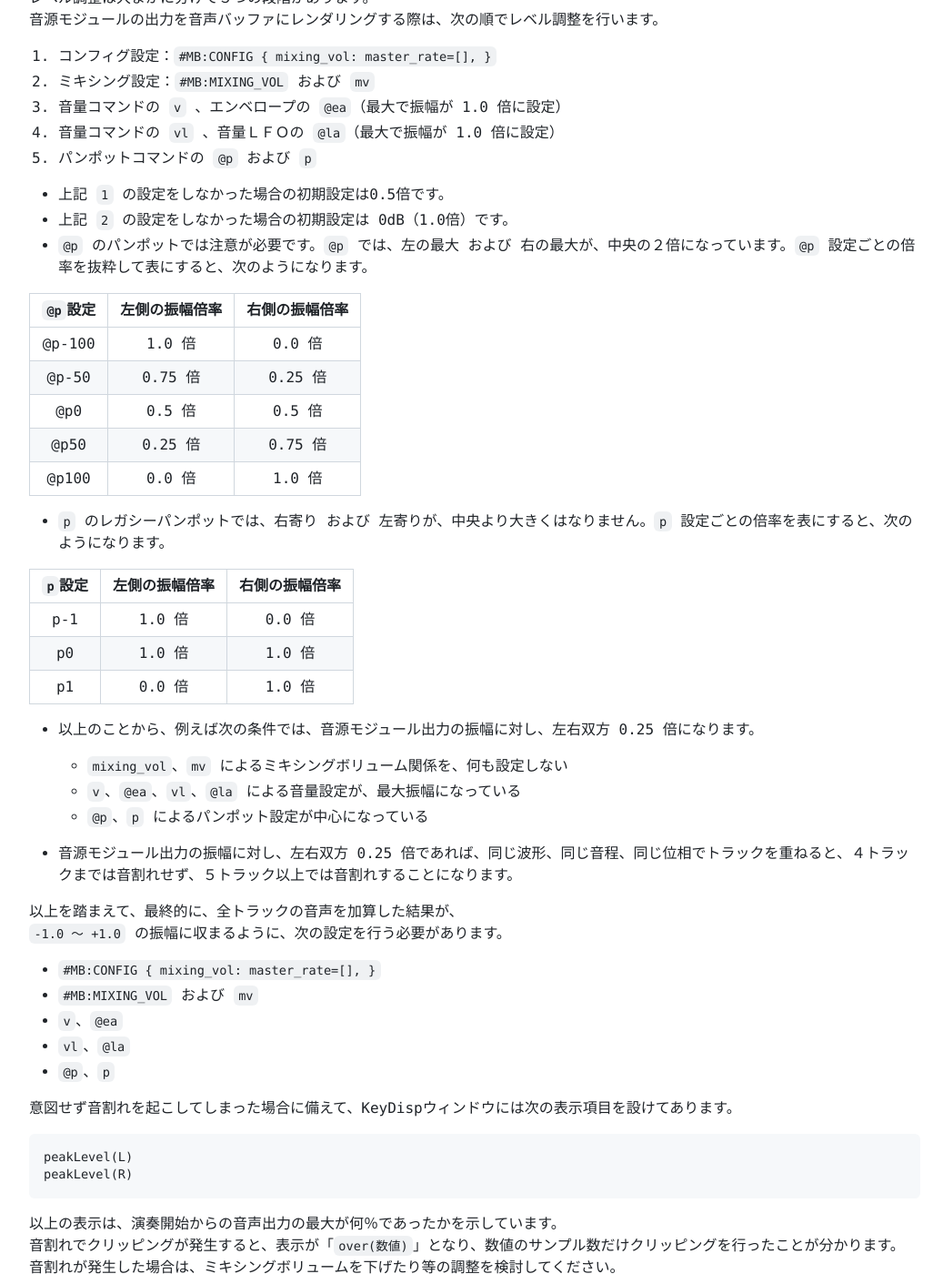
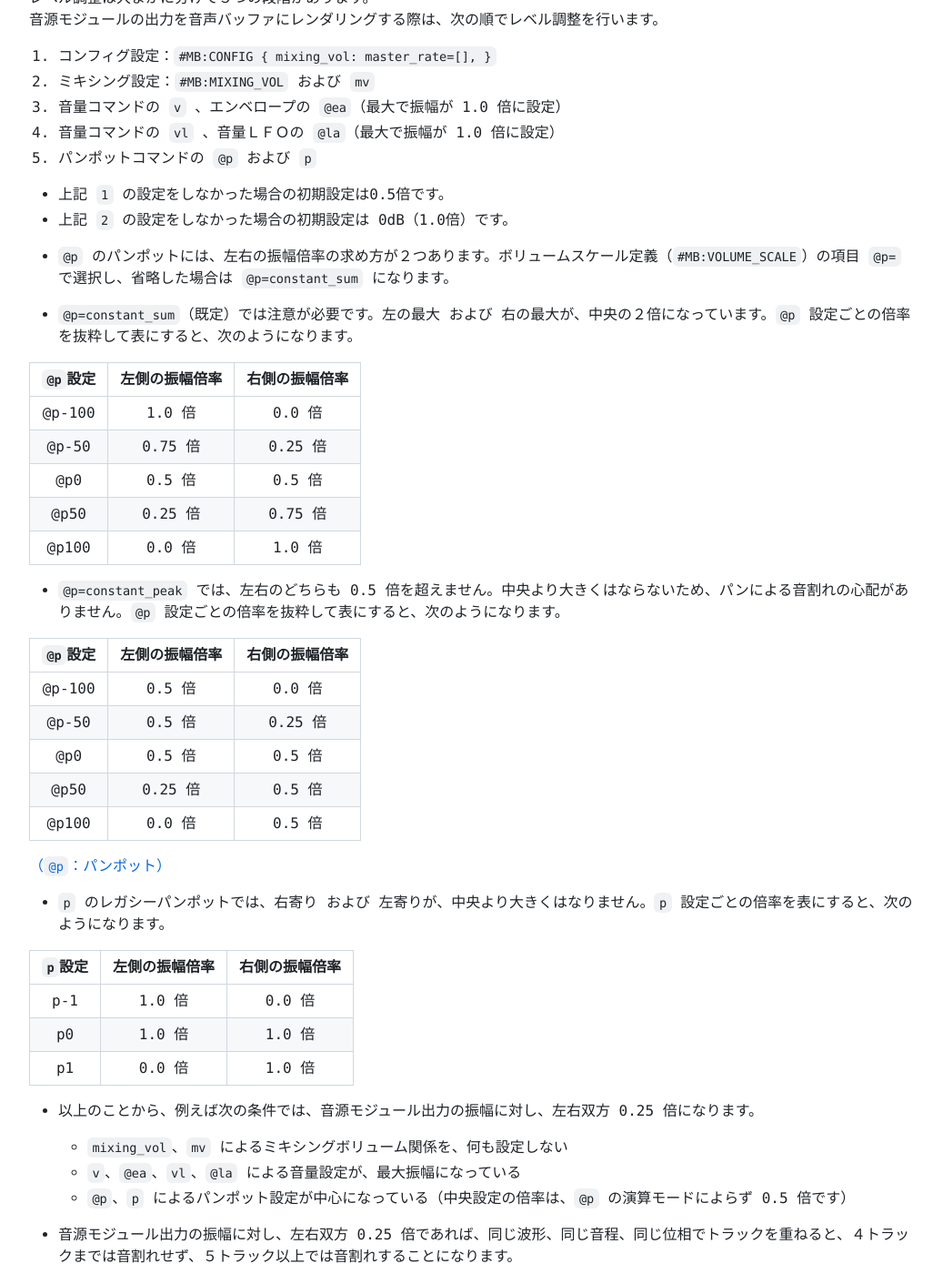
Before and after one commit to lineardrive/V3MMLmanual, a Jekyll site: the page built from docs/ch04/4_1.md, in a window 1280 px wide and 1400 px high, scrolled down 291 px. Shown: the whole window at 91% size, without its empty margins (8-1045 px from the left). Built offline with Jekyll 4.4.1, drawn with Linux system fonts in a browser that asks for light colours; our own code applies the rules of GitHub Pages for plain Markdown files.

Commit message:
docs: 4.1 のパンポット倍率を @p 演算モード別に整理
前コミットで @p=constant_peak（依頼V1）を 4.5 に追記したが、4.1 の
記述が constant_sum 前提のまま残り、両者が食い違っていた。

- ch04/4_1: 「@p では左右の最大が中央の２倍」という無条件の断定を、
  演算モードの説明と 2 つの倍率表（constant_sum / constant_peak）へ置き換え
- ch04/4_1: 「左右双方 0.25 倍」の条件に、中央設定の倍率は演算モードに
  よらず 0.5 倍である旨を補記
- ch04/4_5 への参照を追加

constant_peak の表は 4.5 の表および実装式
L = min(0.5, 1-pan) / R = min(0.5, pan)（pan = (@p+100)/200）と照合済み。

Co-Authored-By: Claude Opus 5 <noreply@anthropic.com>

```diff
--- a/docs/ch04/4_1.md
+++ b/docs/ch04/4_1.md
@@ -19,7 +19,9 @@
 
 - 上記 `1` の設定をしなかった場合の初期設定は0.5倍です。
 - 上記 `2` の設定をしなかった場合の初期設定は 0dB（1.0倍）です。
-- `@p` のパンポットでは注意が必要です。`@p` では、左の最大 および 右の最大が、中央の２倍になっています。`@p` 設定ごとの倍率を抜粋して表にすると、次のようになります。
+- `@p` のパンポットには、左右の振幅倍率の求め方が２つあります。ボリュームスケール定義（`#MB:VOLUME_SCALE`）の項目 `@p=` で選択し、省略した場合は `@p=constant_sum` になります。
+
+- `@p=constant_sum`（既定）では注意が必要です。左の最大 および 右の最大が、中央の２倍になっています。`@p` 設定ごとの倍率を抜粋して表にすると、次のようになります。
 
 |`@p`設定|左側の振幅倍率|右側の振幅倍率|
 |:-:|:-:|:-:|
@@ -28,6 +30,18 @@
 |@p0|0.5 倍|0.5 倍|
 |@p50|0.25 倍|0.75 倍|
 |@p100|0.0 倍|1.0 倍|
+
+- `@p=constant_peak` では、左右のどちらも 0.5 倍を超えません。中央より大きくはならないため、パンによる音割れの心配がありません。`@p` 設定ごとの倍率を抜粋して表にすると、次のようになります。
+
+|`@p`設定|左側の振幅倍率|右側の振幅倍率|
+|:-:|:-:|:-:|
+|@p-100|0.5 倍|0.0 倍|
+|@p-50|0.5 倍|0.25 倍|
+|@p0|0.5 倍|0.5 倍|
+|@p50|0.25 倍|0.5 倍|
+|@p100|0.0 倍|0.5 倍|
+
+[（`@p`：パンポット）](4_5.md)
 
 - `p` のレガシーパンポットでは、右寄り および 左寄りが、中央より大きくはなりません。`p` 設定ごとの倍率を表にすると、次のようになります。
 
@@ -41,7 +55,7 @@
 
   - `mixing_vol`、`mv` によるミキシングボリューム関係を、何も設定しない
   - `v`、`@ea`、`vl`、`@la` による音量設定が、最大振幅になっている
-  - `@p`、`p` によるパンポット設定が中心になっている
+  - `@p`、`p` によるパンポット設定が中心になっている（中央設定の倍率は、`@p` の演算モードによらず 0.5 倍です）
 
 - 音源モジュール出力の振幅に対し、左右双方 0.25 倍であれば、同じ波形、同じ音程、同じ位相でトラックを重ねると、４トラックまでは音割れせず、５トラック以上では音割れすることになります。
 
```
